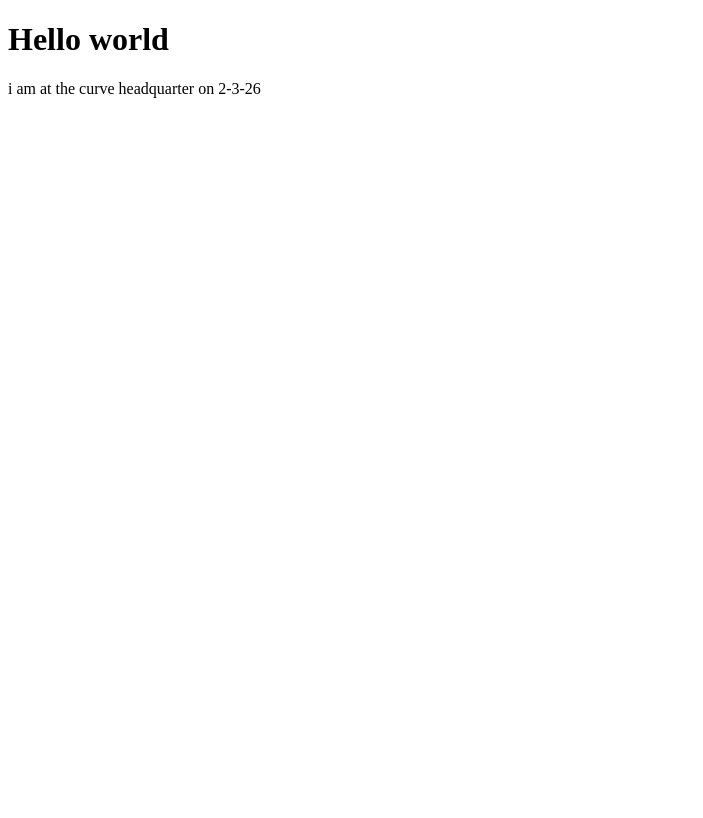
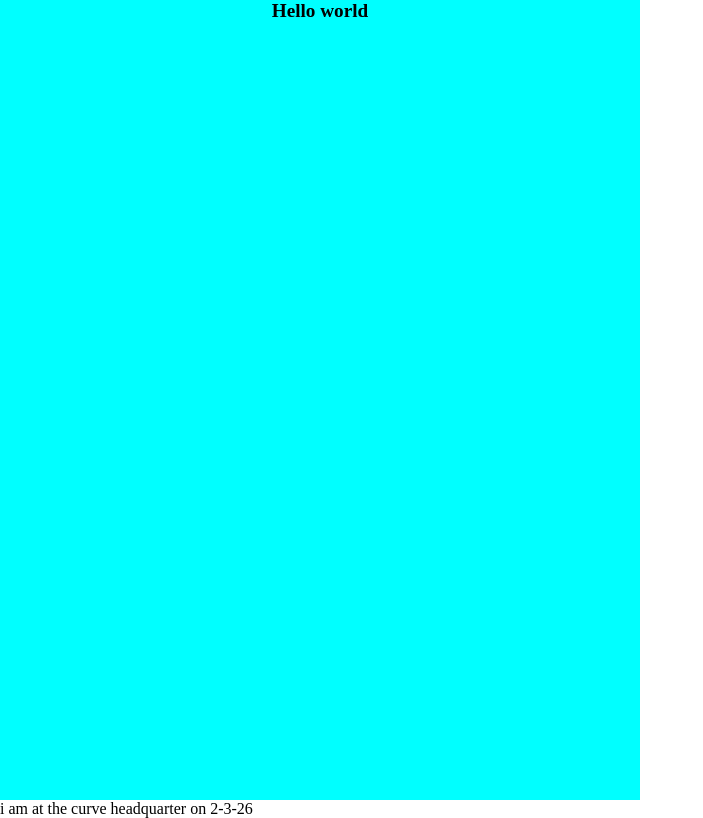
Before and after one commit to thedeveloperfaith/class-practices, a website: page index.html in a window 1280 px wide. Shown: the whole page, without its empty margins (0-703 px from the left). Drawn offline with Linux system fonts and the light colour scheme.

Commit message:
i added index css

```diff
--- /dev/null
+++ b/index.css
@@ -0,0 +1,18 @@
+*{
+   margin: 0;
+   padding: 0;
+   box-sizing: border-box;
+}
+h1{
+    background-color: aqua;
+    font-size: larger;
+    text-align: center;
+    width: 50%;
+    height: 100vh;
+
+
+}
+
+p{
+    justify-content: center;
+}
--- a/index.html
+++ b/index.html
@@ -4,6 +4,7 @@
     <meta charset="UTF-8">
     <meta name="viewport" content="width=device-width, initial-scale=1.0">
     <title>class practices</title>
+    <link rel="stylesheet" href="index.css">
 </head>
 <body>
     <h1>Hello world</h1>
```
